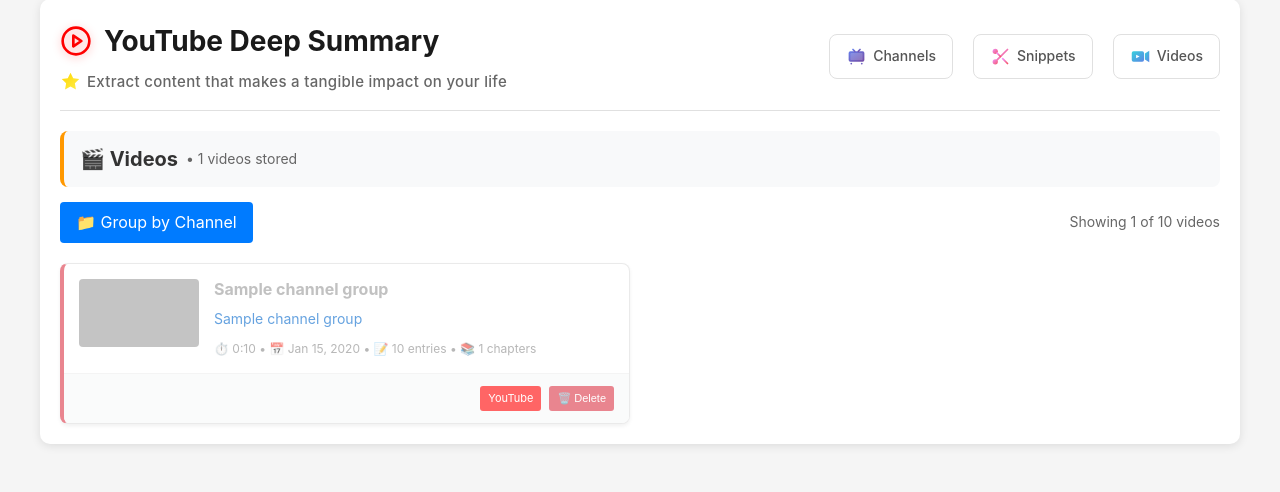
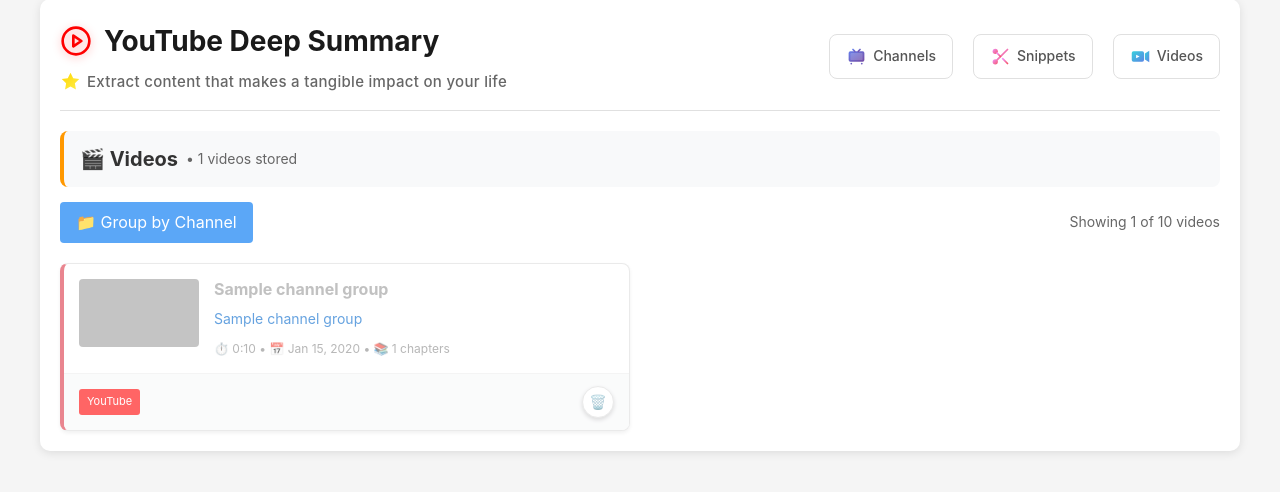
Before and after one commit to nickita-khylkouski/youtube-deepsummary, a Flask app: template templates/videos.html in a window 1280 px wide. Shown: the part 21-513 px from the top of the page. Run offline with Flask 3, Linux system fonts and the light colour scheme; the template is opened without the code that fills it: most values are stand-ins (such as "Sample title", 1, 10 or a date in 2020); parts of the project's set-up code (start-up, migrations or seed data) failed here and were passed over; grey boxes are pictures that could not be loaded.

Commit message:
UI update on /views page

```diff
--- a/templates/videos.html
+++ b/templates/videos.html
@@ -12,9 +12,9 @@
         <div style="margin-bottom: 20px; display: flex; justify-content: space-between; align-items: center;">
             <div>
                 {% if is_grouped %}
-                    <a href="/videos" style="background: #007bff; color: white; text-decoration: none; padding: 8px 16px; border-radius: 4px; display: inline-block;">📋 Show All Videos</a>
+                    <a href="/videos" style="background: #5BA7F7; color: white; text-decoration: none; padding: 8px 16px; border-radius: 4px; display: inline-block; transition: all 0.2s ease;" onmouseover="this.style.background='#4A90E2'" onmouseout="this.style.background='#5BA7F7'">📋 Show All Videos</a>
                 {% else %}
-                    <a href="/videos?group_by=true" style="background: #007bff; color: white; text-decoration: none; padding: 8px 16px; border-radius: 4px; display: inline-block;">📁 Group by Channel</a>
+                    <a href="/videos?group_by=true" style="background: #5BA7F7; color: white; text-decoration: none; padding: 8px 16px; border-radius: 4px; display: inline-block; transition: all 0.2s ease;" onmouseover="this.style.background='#4A90E2'" onmouseout="this.style.background='#5BA7F7'">📁 Group by Channel</a>
                 {% endif %}
             </div>
             <div style="color: #666; font-size: 14px;">
@@ -90,14 +90,13 @@
                                             </div>
                                             <div style="color: #888; font-size: 12px;">
                                                 {% if video.duration %}
-                                                    ⏱️ {{ "%.0f"|format(video.duration // 60) }}:{{ "%02.0f"|format(video.duration % 60) }} •
+                                                    ⏱️ {{ "%.0f"|format(video.duration // 60) }}:{{ "%02.0f"|format(video.duration % 60) }}
                                                 {% endif %}
                                                 {% if video.published_at %}
-                                                    📅 {{ video.published_at.strftime('%b %d, %Y') if video.published_at.strftime else video.published_at[:10] }} •
+                                                    {% if video.duration %} • {% endif %}📅 {{ video.published_at.strftime('%b %d, %Y') if video.published_at.strftime else video.published_at[:10] }}
                                                 {% endif %}
-                                                📝 {{ video.transcript_entries }} entries
                                                 {% if video.chapters_count > 0 %}
-                                                    • 📚 {{ video.chapters_count }} chapters
+                                                    {% if video.duration or video.published_at %} • {% endif %}📚 {{ video.chapters_count }} chapters
                                                 {% endif %}
                                             </div>
                                         </div>
@@ -105,14 +104,14 @@
 
                                     <!-- Cache Info -->
                                     <div style="background: #f8f9fa; padding: 12px 15px; border-top: 1px solid #eee;">
-                                        <div style="display: flex; justify-content: flex-end; align-items: center;">
+                                        <div style="display: flex; justify-content: space-between; align-items: center;">
                                             <div style="display: flex; gap: 8px;">
                                                 {% if video.is_valid %}
-                                                    <a href="{% if video.url_path and video.handle %}/{{ video.handle }}/{{ video.url_path }}{% else %}/watch?v={{ video.video_id }}{% endif %}" style="background: #007bff; color: white; padding: 4px 8px; text-decoration: none; border-radius: 3px; font-size: 11px;">View</a>
+                                                    <a href="{% if video.url_path and video.handle %}/{{ video.handle }}/{{ video.url_path }}{% else %}/watch?v={{ video.video_id }}{% endif %}" style="background: #5BA7F7; color: white; padding: 4px 8px; text-decoration: none; border-radius: 3px; font-size: 11px; transition: all 0.2s ease;" onmouseover="this.style.background='#4A90E2'" onmouseout="this.style.background='#5BA7F7'">View</a>
                                                 {% endif %}
                                                 <a href="https://www.youtube.com/watch?v={{ video.video_id }}" target="_blank" style="background: #ff0000; color: white; padding: 4px 8px; text-decoration: none; border-radius: 3px; font-size: 11px;">YouTube</a>
-                                                <button onclick="deleteVideo('{{ video.video_id }}', '{{ video.title|e }}')" style="background: #dc3545; color: white; padding: 4px 8px; border: none; border-radius: 3px; font-size: 11px; cursor: pointer;">🗑️ Delete</button>
                                             </div>
+                                            <button onclick="deleteVideo('{{ video.video_id }}', '{{ video.title|e }}', true)" style="background: white; color: #333; border: 1px solid #ddd; border-radius: 50%; width: 32px; height: 32px; cursor: pointer; display: flex; align-items: center; justify-content: center; font-size: 14px; box-shadow: 0 2px 4px rgba(0,0,0,0.2);" title="Delete Video">🗑️</button>
                                         </div>
 
                                         {% if video.error %}
@@ -159,14 +158,13 @@
                                     </div>
                                     <div style="color: #888; font-size: 12px;">
                                         {% if video.duration %}
-                                            ⏱️ {{ "%.0f"|format(video.duration // 60) }}:{{ "%02.0f"|format(video.duration % 60) }} •
+                                            ⏱️ {{ "%.0f"|format(video.duration // 60) }}:{{ "%02.0f"|format(video.duration % 60) }}
                                         {% endif %}
                                         {% if video.published_at %}
-                                            📅 {{ video.published_at.strftime('%b %d, %Y') if video.published_at.strftime else video.published_at[:10] }} •
+                                            {% if video.duration %} • {% endif %}📅 {{ video.published_at.strftime('%b %d, %Y') if video.published_at.strftime else video.published_at[:10] }}
                                         {% endif %}
-                                        📝 {{ video.transcript_entries }} entries
                                         {% if video.chapters_count > 0 %}
-                                            • 📚 {{ video.chapters_count }} chapters
+                                            {% if video.duration or video.published_at %} • {% endif %}📚 {{ video.chapters_count }} chapters
                                         {% endif %}
                                     </div>
                                 </div>
@@ -174,14 +172,14 @@
 
                             <!-- Cache Info -->
                             <div style="background: #f8f9fa; padding: 12px 15px; border-top: 1px solid #eee;">
-                                <div style="display: flex; justify-content: flex-end; align-items: center;">
+                                <div style="display: flex; justify-content: space-between; align-items: center;">
                                     <div style="display: flex; gap: 8px;">
                                         {% if video.is_valid %}
-                                            <a href="{% if video.url_path and video.handle %}/{{ video.handle }}/{{ video.url_path }}{% else %}/watch?v={{ video.video_id }}{% endif %}" style="background: #007bff; color: white; padding: 4px 8px; text-decoration: none; border-radius: 3px; font-size: 11px;">View</a>
+                                            <a href="{% if video.url_path and video.handle %}/{{ video.handle }}/{{ video.url_path }}{% else %}/watch?v={{ video.video_id }}{% endif %}" style="background: #5BA7F7; color: white; padding: 4px 8px; text-decoration: none; border-radius: 3px; font-size: 11px; transition: all 0.2s ease;" onmouseover="this.style.background='#4A90E2'" onmouseout="this.style.background='#5BA7F7'">View</a>
                                         {% endif %}
                                         <a href="https://www.youtube.com/watch?v={{ video.video_id }}" target="_blank" style="background: #ff0000; color: white; padding: 4px 8px; text-decoration: none; border-radius: 3px; font-size: 11px;">YouTube</a>
-                                        <button onclick="deleteVideo('{{ video.video_id }}', '{{ video.title|e }}')" style="background: #dc3545; color: white; padding: 4px 8px; border: none; border-radius: 3px; font-size: 11px; cursor: pointer;">🗑️ Delete</button>
                                     </div>
+                                    <button onclick="deleteVideo('{{ video.video_id }}', '{{ video.title|e }}')" style="background: white; color: #333; border: 1px solid #ddd; border-radius: 50%; width: 32px; height: 32px; cursor: pointer; display: flex; align-items: center; justify-content: center; font-size: 14px; box-shadow: 0 2px 4px rgba(0,0,0,0.2);" title="Delete Video">🗑️</button>
                                 </div>
 
                                 {% if video.error %}
```
